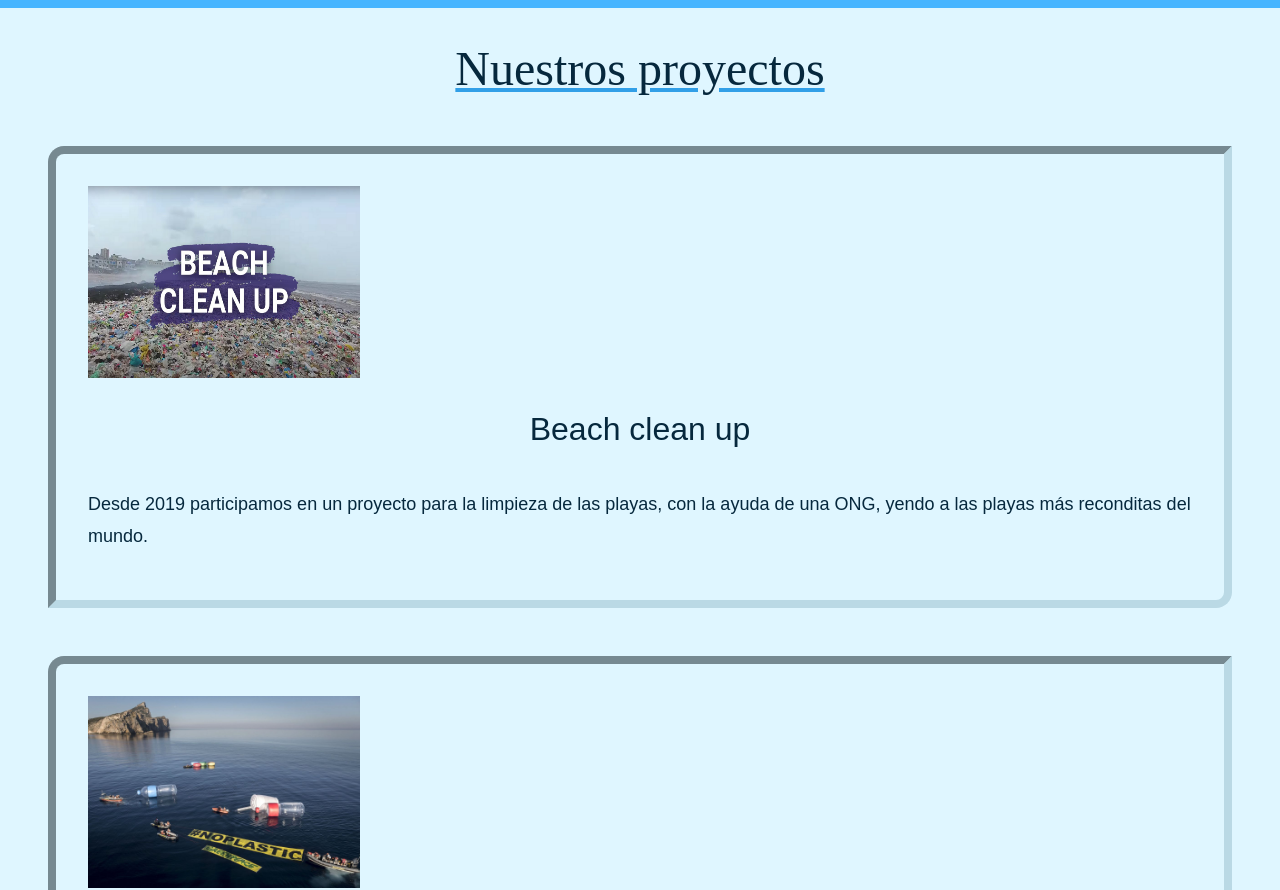
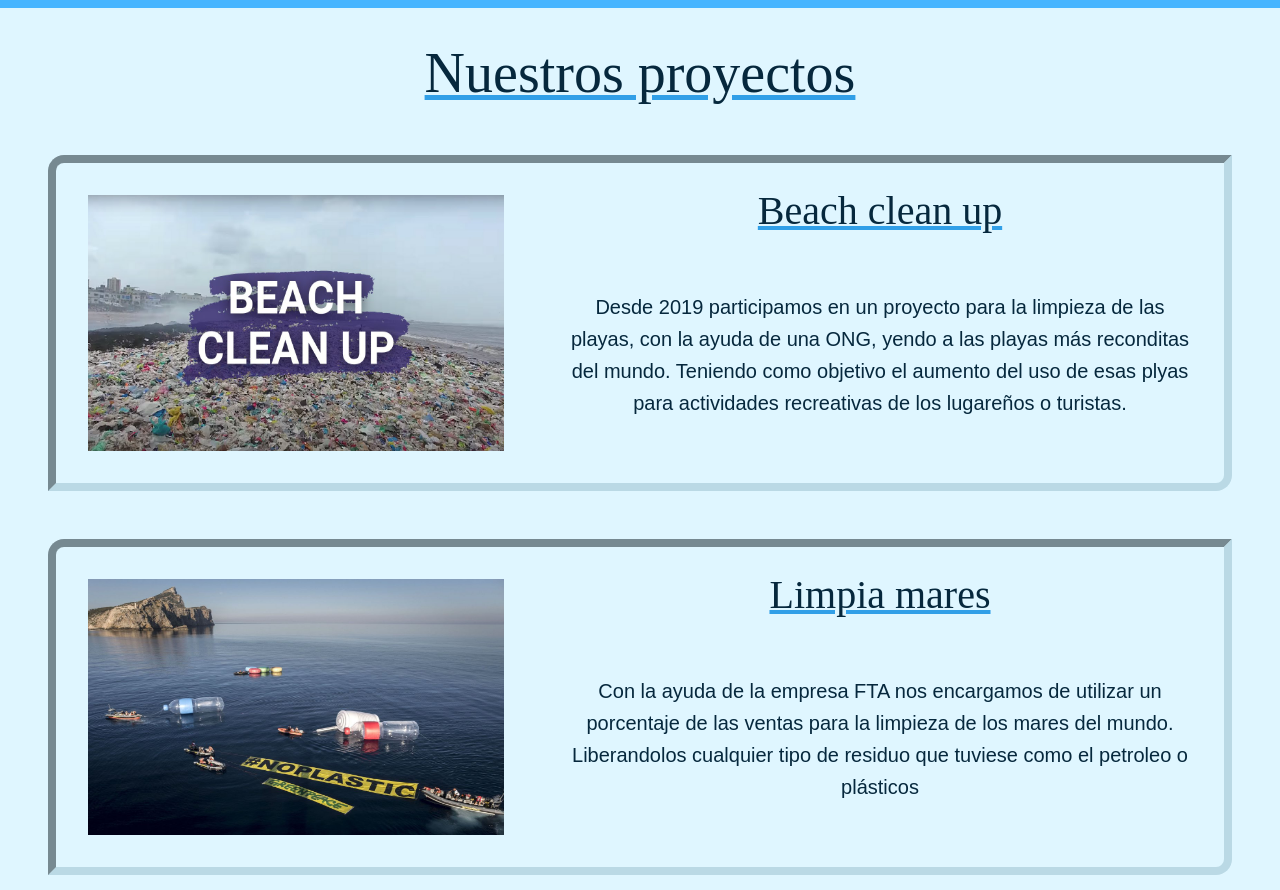
Before and after one commit to BautoxAC/3eraPreEntrega-BautistaTosi, a website: page pages/proy.html in a window 1280 px wide. Shown: the part 88-978 px from the top of the page. Drawn offline with nearby package versions, Linux system fonts and the light colour scheme.

Commit message:
media de proyectos (desk y mobi)

```diff
--- a/pages/proy.html
+++ b/pages/proy.html
@@ -12,8 +12,7 @@
     <link href="https://cdn.jsdelivr.net/npm/bootstrap@5.2.1/dist/css/bootstrap.min.css" rel="stylesheet"
         integrity="sha384-iYQeCzEYFbKjA/T2uDLTpkwGzCiq6soy8tYaI1GyVh/UjpbCx/TYkiZhlZB6+fzT" crossorigin="anonymous">
     <link rel="stylesheet" href="../css/style.css">
-
-    <title>Sedes</title>
+    <title>Proyectos</title>
 </head>
 
 <body>
@@ -84,19 +83,15 @@
             <h1>Nuestros proyectos</h1>
             <section class="mainproy__sec"><img src="../img/proyecto1.jpg" alt="">
                 <h2>Beach clean up</h2>
-                <p>Desde 2019 participamos en un proyecto para la limpieza de las playas, con la ayuda de una ONG, yendo a las playas más reconditas del mundo.</p>
+                <p>Desde 2019 participamos en un proyecto para la limpieza de las playas, con la ayuda de una ONG, yendo a las playas más reconditas del mundo.<span class="mainproy__sec__span"> Teniendo como objetivo el aumento del uso de esas plyas para actividades recreativas de los lugareños o turistas.</span></p>
             </section>
             <section class="mainproy__sec"><img src="../img/proyecto2.jpg" alt="">
-                <h2>Limpiar mares</h2>
-                <p>Lorem ipsum dolor sit amet consectetur adipisicing elit. Excepturi cum nulla aperiam ullam provident
-                    voluptatum illum. Facilis architecto quibusdam asperiores reprehenderit? Ullam fugiat explicabo
-                    asperiores corporis libero vero iusto amet?</p>
+                <h2>Limpia mares</h2>
+                <p>Con la ayuda de la empresa FTA nos encargamos de utilizar un porcentaje de las ventas para la limpieza de los mares del mundo. <span class="mainproy__sec__span"> Liberandolos cualquier tipo de residuo que tuviese como el petroleo o plásticos</span></p>
             </section>
             <section class="mainproy__sec"><img src="../img/proyecto3.jpg" alt="">
                 <h2>Cuidar el agua del mundo</h2>
-                <p>Lorem ipsum dolor sit amet consectetur adipisicing elit. Voluptates nihil iste, debitis neque odit,
-                    doloremque reprehenderit illo molestiae explicabo quod nulla eum sapiente architecto labore
-                    temporibus libero numquam, quidem beatae.</p>
+                <p>Desde nustras compañia queremos concientizar sobre el uso que le damos al agua de manera cotidiana remarcando continuamente los cuidados que se deben tomar para la protección de esta. <span class="mainproy__sec__span">Debido a su alta importancia tanto en las casas de las personas como en las actividades economicas</span></p>
             </section>
         </main>
         <footer class="footer">
--- a/sass/secundarios/_proy.scss
+++ b/sass/secundarios/_proy.scss
@@ -22,16 +22,48 @@
         h2 {
             grid-area: h2;
             text-align: center;
+            @include h($medida-2);
+            padding: 0rem $medida-05;
         }
 
         p {
             grid-area: p;
             padding: $medida-2;
-            @extend %p;
+            @include p(center);
+            text-align: left;
         }
-
+        .mainproy__sec__span{
+            display: none;
+        }
         border: $medida-05 inset nth($colores, 7);
         border-radius: $medida-1 0rem $medida-1 0rem;
     }
 
 }
+/* estilos de la mediaquerie */
+@media screen and (min-width:576px) {
+    .mainproy {
+      h1{
+        font-size: $medida-3 + $medida-05;
+      }
+        .mainproy__sec {
+            grid-template-areas:
+            "img h2"
+            "img p";
+            h2{
+                font-size: $medida-2 +$medida-05;
+                margin-top: $medida-1 + $medida-05;
+            }
+            p{
+                text-align: center;
+                margin-bottom: $medida-1;
+            }
+            .mainproy__sec__span{
+                display: inline;
+            }
+            img {
+                @include sizes(30rem, 20rem);
+            }
+        }
+    }
+}
--- a/sass/utillities/_extend.scss
+++ b/sass/utillities/_extend.scss
@@ -39,10 +39,6 @@
         justify-content: center;
     }
 
-    %pd {
-        line-height: $medida-2;
-        font-size: $medida-1 + 0.125rem;
-    }
 }
 
 %nav {
@@ -102,10 +98,7 @@
     display: none;
 }
 
-%p {
-    line-height: $medida-2;
-    font-size: $medida-1 + 0.125rem;
-}
+
 
 %bot {
     background-color:  nth($colores, 7);
--- a/sass/utillities/_mixin.scss
+++ b/sass/utillities/_mixin.scss
@@ -18,6 +18,6 @@
 }
 @mixin p($text-aling) {
     line-height: $medida-2;
-    font-size: $medida-1 + 0.125rem;
+    font-size: $medida-1 + $medida-025;
     text-align: $text-aling;
 }
--- a/sass/utillities/_variables.scss
+++ b/sass/utillities/_variables.scss
@@ -1,6 +1,7 @@
 // medidas
-$medida-1:1rem;
-$medida-2:2rem;
-$medida-3:3rem;
-$medida-05:0.5rem;
-$medida-025:0.25rem;
+$medida-1: 1rem;
+$medida-2: 2rem;
+$medida-3: 3rem;
+$medida-4: 4rem;
+$medida-05: 0.5rem;
+$medida-025: 0.25rem;
```
Also changed, not shown: css/style.css.
